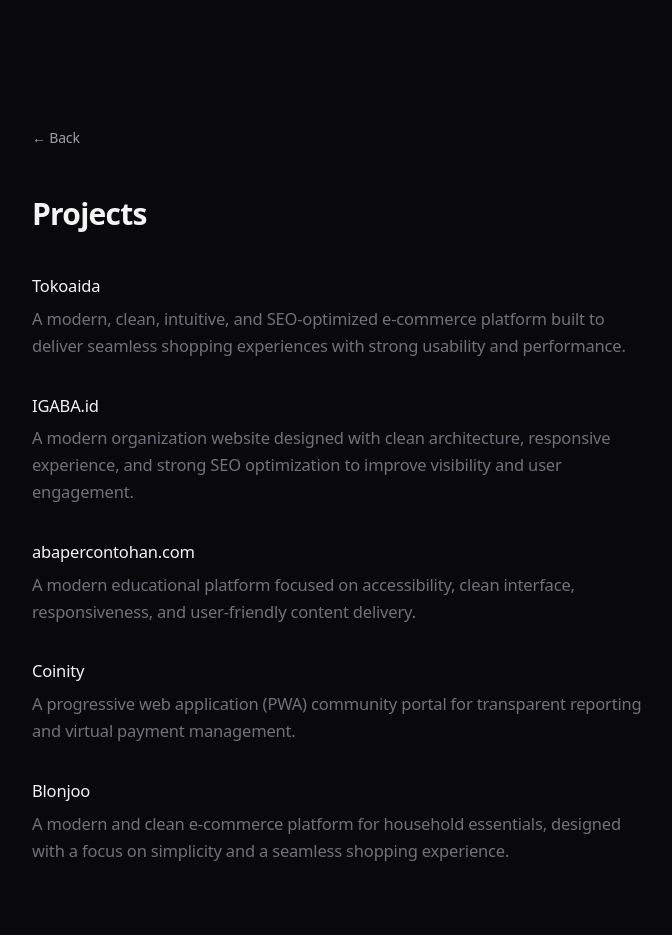
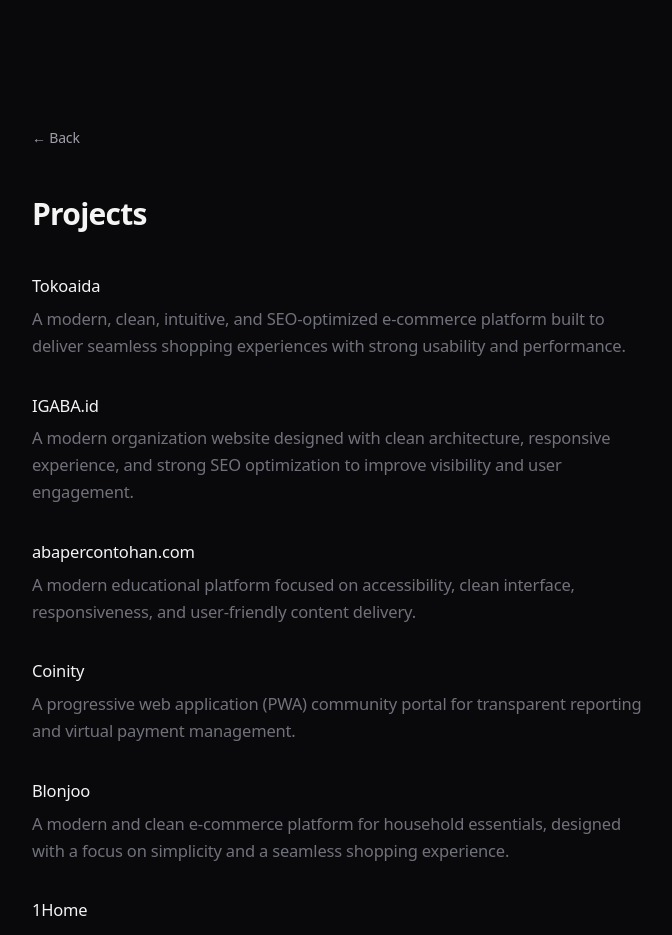
Before and after one commit to Ismawant0/portfolio, a Next.js app: page /projects in a window 1280 px wide. Shown: the top 935 px of the page, without its empty margins (296-968 px from the left). Built offline with nearby package versions, Linux system fonts and the light colour scheme.

Commit message:
Add 1Home family financial management project

```diff
--- a/src/data/projects.ts
+++ b/src/data/projects.ts
@@ -96,4 +96,15 @@
     githubUrl: "#",
     icon: "https://www.google.com/s2/favicons?domain=blonjoodb-104e5.web.app&sz=128",
   },
+  {
+    id: "1home",
+    title: "1Home",
+    role: "Full-Stack Developer",
+    description: "A collaborative family financial management platform designed to streamline tracking and synchronize household expenses among family members in real-time.",
+    problemSolved: "Simplified household budgeting by centralizing financial data and enabling real-time collaboration, ensuring complete financial transparency within the family.",
+    techStack: ["React", "Firebase", "Tailwind CSS"],
+    liveUrl: "https://home-29ebb.web.app/",
+    githubUrl: "#",
+    icon: "https://www.google.com/s2/favicons?domain=home-29ebb.web.app&sz=128",
+  },
 ];
```
